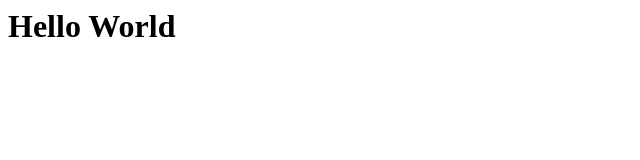
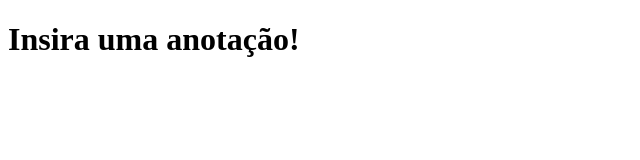
Before and after one commit to leonardormlins/knowledgeBaseAprus, a website: page src/static/index.html in a window 1280 px wide. Shown: the whole page, without its empty margins (0-640 px from the left). Drawn offline with Linux system fonts and the light colour scheme.

Commit message:
Update index.html

```diff
--- a/src/static/index.html
+++ b/src/static/index.html
@@ -1 +1,8 @@
-<h1>Hello World</h1>
+<!DOCTYPE html>
+<html>
+  <head>
+  </head>
+  <body>
+    <h1>Insira uma anotação!</h1>
+  </body>
+</html>
```
